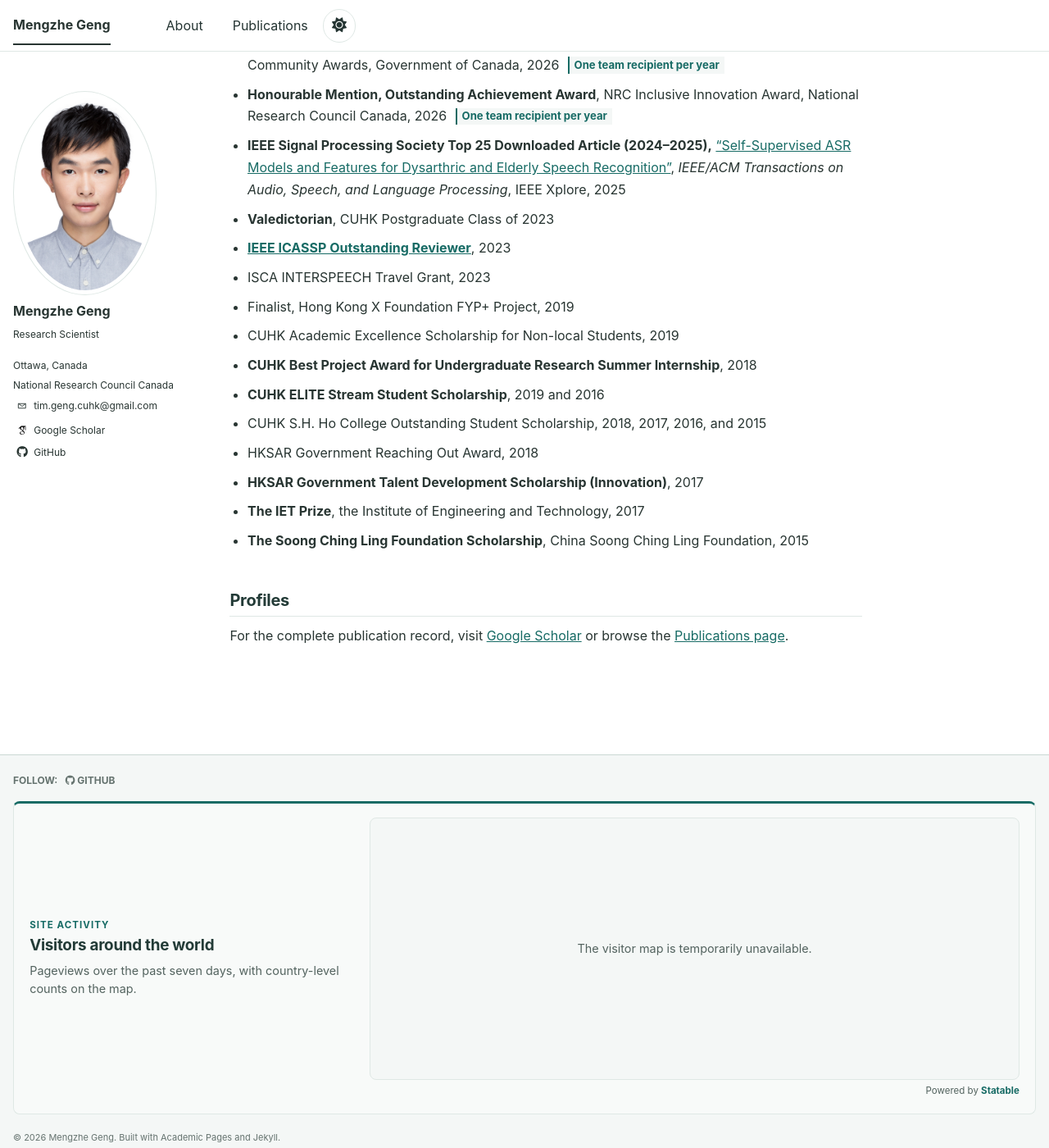
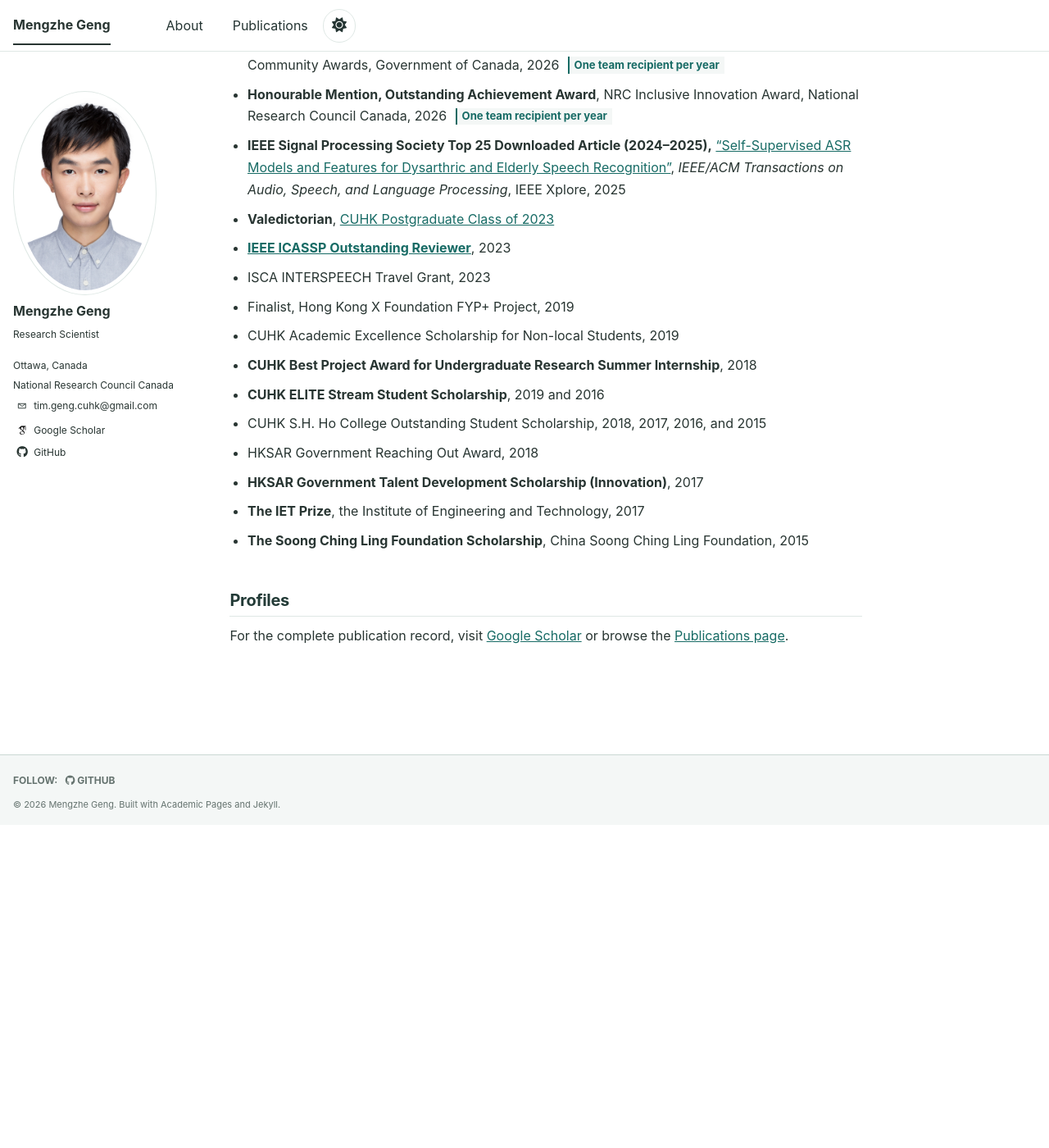
Before and after one commit to MENGZHEGENG/MENGZHEGENG.github.io, a Jekyll site: the page built from _pages/about.md, in a window 1280 px wide and 1400 px high, scrolled down 1789 px. Shown: the whole window at 82% size. Built offline with Jekyll 4.4.1, drawn with Linux system fonts in a browser that asks for light colours; some web fonts are replaced; after the commit the page ends 2795 px from its top, so only the background shows below that.

Commit message:
Remove public country map and link CUHK source

```diff
--- a/_includes/footer.html
+++ b/_includes/footer.html
@@ -19,18 +19,6 @@
 </div>
 {% endif %}
 
-<section class="visitor-counter" aria-labelledby="visitor-counter-title">
-  <div class="visitor-counter__copy">
-    <p class="visitor-counter__eyebrow">Site activity</p>
-    <h2 id="visitor-counter-title">Visitors around the world</h2>
-    <p>Pageviews over the past seven days, with country-level counts on the map.</p>
-  </div>
-  <div class="visitor-counter__map-column">
-    <div id="visitor-map" class="visitor-counter__map" role="region" aria-label="Map showing country-level pageview counts over the past seven days."></div>
-    <p class="visitor-counter__attribution">Powered by <a href="https://statable.com" target="_blank" rel="nofollow noopener">Statable</a></p>
-  </div>
-</section>
-
 <div class="page__footer-copyright">
   &copy; {{ site.time | date: '%Y' }} {{ site.name | default: site.title }}. Built with <a href="https://github.com/academicpages/academicpages.github.io">Academic Pages</a> and Jekyll.
 </div>
--- a/_includes/scripts.html
+++ b/_includes/scripts.html
@@ -1,5 +1,4 @@
 <script type="module" src="{{ base_path }}/assets/js/main.min.js?v={{ site.time | date: '%Y%m%d%H%M%S' }}"></script>
-<script defer src="{{ base_path }}/assets/js/visitor-map.js"></script>
 
 {% include analytics.html %}
 
--- a/_pages/about.md
+++ b/_pages/about.md
@@ -102,7 +102,7 @@
   <li class="award-item"><strong>Award for Excellence in Inclusion, Diversity, Equity and Accessibility</strong>, Digital Government Community Awards, Government of Canada, 2026 <span class="award-qualifier"><strong>One team recipient per year</strong></span></li>
   <li class="award-item"><strong>Honourable Mention, Outstanding Achievement Award</strong>, NRC Inclusive Innovation Award, National Research Council Canada, 2026 <span class="award-qualifier"><strong>One team recipient per year</strong></span></li>
   <li class="award-item"><strong>IEEE Signal Processing Society Top 25 Downloaded Article (2024–2025),</strong> <a href="https://ieeexplore.ieee.org/document/10584335/" target="_blank" rel="noopener noreferrer">“Self-Supervised ASR Models and Features for Dysarthric and Elderly Speech Recognition”</a>, <em>IEEE/ACM Transactions on Audio, Speech, and Language Processing</em>, IEEE Xplore, 2025</li>
-  <li class="award-item"><strong>Valedictorian</strong>, CUHK Postgraduate Class of 2023</li>
+  <li class="award-item"><strong>Valedictorian</strong>, <a href="https://www.cpr.cuhk.edu.hk/en/press/cuhk-holds-92nd-congregation-for-the-conferment-of-degrees/" target="_blank" rel="noopener noreferrer">CUHK Postgraduate Class of 2023</a></li>
   <li class="award-item"><strong><a href="https://2023.ieeeicassp.org/outstanding-reviewer-recognitions/" target="_blank" rel="noopener noreferrer">IEEE ICASSP Outstanding Reviewer</a></strong>, 2023</li>
   <li class="award-item">ISCA INTERSPEECH Travel Grant, 2023</li>
   <li class="award-item">Finalist, Hong Kong X Foundation FYP+ Project, 2019</li>
--- a/_sass/_custom.scss
+++ b/_sass/_custom.scss
@@ -623,116 +623,7 @@
   line-height: 1.6;
 }
 
-.visitor-counter {
-  display: grid;
-  grid-template-columns: minmax(13rem, 0.78fr) minmax(0, 1.6fr);
-  align-items: center;
-  gap: 1.3em 1.8em;
-  margin: 0.25em 0 1.25em;
-  padding: 1.1em 1.2em;
-  border: 1px solid var(--global-border-color);
-  border-top: 3px solid var(--site-focus-color);
-  border-radius: 8px;
-  background: var(--site-surface-color);
-}
-
-.visitor-counter__copy {
-  min-width: 0;
-}
-
-.visitor-counter__eyebrow {
-  margin: 0 0 0.35em;
-  color: var(--site-focus-color);
-  font-size: 0.72em;
-  font-weight: 750;
-  letter-spacing: 0.09em;
-  line-height: 1.4;
-  text-transform: uppercase;
-}
-
-.visitor-counter h2 {
-  margin: 0 0 0.35em;
-  padding: 0;
-  border: 0;
-  color: var(--site-heading-color);
-  font-size: 1.18em;
-  letter-spacing: -0.015em;
-  line-height: 1.35;
-}
-
-.visitor-counter__copy > p:last-child {
-  margin: 0;
-  color: var(--site-muted-color);
-  font-size: 0.9em;
-  line-height: 1.55;
-}
-
-.visitor-counter__map {
-  box-sizing: border-box;
-  width: 100%;
-  height: 320px;
-  min-width: 0;
-  overflow: hidden;
-  border: 1px solid var(--global-border-color);
-  border-radius: 8px;
-  background: var(--site-surface-muted);
-}
-
-.visitor-counter__map-column {
-  min-width: 0;
-}
-
-.visitor-counter__map > div {
-  width: 100%;
-  height: 100%;
-}
-
-.visitor-counter__map svg {
-  display: block;
-  max-width: 100%;
-}
-
-.visitor-counter__map .stbl-attr {
-  color: var(--site-muted-color) !important;
-}
-
-.visitor-counter__map .stbl-attr a {
-  color: var(--site-focus-color) !important;
-}
-
-.visitor-counter__attribution {
-  margin: 0.3em 0 0;
-  color: var(--site-muted-color);
-  font-size: 0.72em;
-  text-align: right;
-}
-
-.visitor-counter__attribution a {
-  color: var(--site-focus-color);
-  font-weight: 650;
-}
-
-.visitor-counter__map-status {
-  display: grid;
-  height: 100%;
-  margin: 0;
-  place-items: center;
-  color: var(--site-muted-color);
-  font-size: 0.9em;
-  text-align: center;
-}
-
 @media (max-width: 760px) {
-  .visitor-counter {
-    grid-template-columns: minmax(0, 1fr);
-    gap: 1em;
-    padding: 1em;
-  }
-
-  .visitor-counter__map {
-    height: 230px;
-  }
-
   #main {
     width: 100%;
     max-width: 100%;
--- a/assets/js/visitor-map.js
+++ /dev/null
@@ -1,57 +0,0 @@
-(function () {
-  "use strict";
-
-  const map = document.getElementById("visitor-map");
-  if (!map) return;
-
-  const widgetUrl = "https://statable.com/js/G4H6CB0Fb6/mw.js";
-  const darkPreference = window.matchMedia("(prefers-color-scheme: dark)");
-  let activeTheme = null;
-
-  function currentTheme() {
-    const savedTheme = window.localStorage.getItem("theme");
-    if (savedTheme === "dark" || savedTheme === "light") return savedTheme;
-    return darkPreference.matches ? "dark" : "light";
-  }
-
-  function renderMap() {
-    const theme = currentTheme();
-    if (theme === activeTheme) return;
-    activeTheme = theme;
-
-    const script = document.createElement("script");
-    script.src = widgetUrl;
-    script.async = true;
-    script.dataset.id = "3386330";
-    script.dataset.theme = theme;
-    script.dataset.period = "7d";
-    script.dataset.displayMode = "heatmap";
-    script.dataset.showStats = "true";
-    script.dataset.outerRadius = "8";
-    script.dataset.primaryColor = theme === "dark" ? "#80ded0" : "#176b65";
-    script.dataset.oceanColor = theme === "dark" ? "#15201e" : "#f4f7f6";
-    script.dataset.statsTextColor = theme === "dark" ? "#a6b9b4" : "#53635f";
-    script.onerror = function () {
-      if (activeTheme !== theme) return;
-      const status = document.createElement("p");
-      status.className = "visitor-counter__map-status";
-      status.textContent = "The visitor map is temporarily unavailable.";
-      map.replaceChildren(status);
-    };
-
-    map.replaceChildren(script);
-  }
-
-  renderMap();
-
-  const themeObserver = new MutationObserver(renderMap);
-  themeObserver.observe(document.documentElement, {
-    attributes: true,
-    attributeFilter: ["data-theme"]
-  });
-
-  darkPreference.addEventListener("change", function () {
-    const savedTheme = window.localStorage.getItem("theme");
-    if (savedTheme !== "dark" && savedTheme !== "light") renderMap();
-  });
-})();
```
